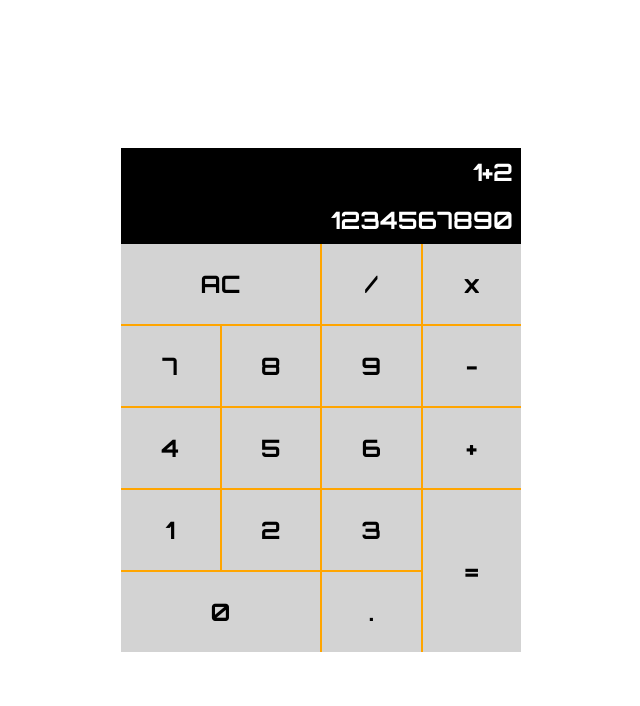
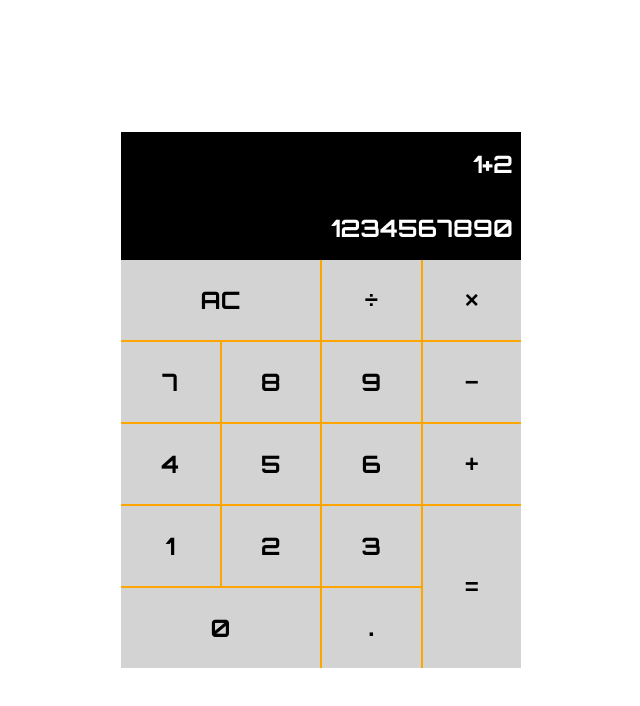
Before and after one commit to spfave/fcc-certificate-projects, a React (Vite) app in the folder front-end/calculator/: page / in a window 1280 px wide. Shown: the top 706 px of the page, without its empty margins (319-959 px from the left). Built offline with nearby package versions, Linux system fonts and the light colour scheme.

Commit message:
Update font styling

```diff
--- a/front-end/calculator/src/components/calculator.css
+++ b/front-end/calculator/src/components/calculator.css
@@ -10,7 +10,7 @@
 		display: flex;
 		justify-content: flex-end;
 		align-items: center;
-		height: 3rem;
+		height: 4rem;
 		background-color: black;
 		color: white;
 		padding-right: 0.5rem;
@@ -41,11 +41,14 @@
 		}
 
 		& button {
-			font-family: inherit;
 			font-size: 1.5rem;
 			font-weight: bold;
 			background-color: lightgrey;
 			border: none;
+
+			&.text {
+				font-family: inherit;
+			}
 
 			&:active {
 				background-color: darkgray;
--- a/front-end/calculator/src/components/calculator.tsx
+++ b/front-end/calculator/src/components/calculator.tsx
@@ -21,24 +21,46 @@ export default function Calculator() {
 				{output}
 			</div>
 			<div className="buttons">
-				<button id="clear">AC</button>
-				<button id="divide">/</button>
-				<button id="multiply">x</button>
-				<button id="seven">7</button>
-				<button id="eight">8</button>
-				<button id="nine">9</button>
-				<button id="subtract">-</button>
-				<button id="four">4</button>
-				<button id="five">5</button>
-				<button id="six">6</button>
+				<button className="text" id="clear">
+					AC
+				</button>
+				<button id="divide">&divide;</button>
+				<button id="multiply">&times;</button>
+				<button className="text" id="seven">
+					7
+				</button>
+				<button className="text" id="eight">
+					8
+				</button>
+				<button className="text" id="nine">
+					9
+				</button>
+				<button id="subtract">&minus;</button>
+				<button className="text" id="four">
+					4
+				</button>
+				<button className="text" id="five">
+					5
+				</button>
+				<button className="text" id="six">
+					6
+				</button>
 				<button id="add">+</button>
-				<button id="one">1</button>
-				<button id="two">2</button>
-				<button id="three">3</button>
+				<button className="text" id="one">
+					1
+				</button>
+				<button className="text" id="two">
+					2
+				</button>
+				<button className="text" id="three">
+					3
+				</button>
 				<button id="equals" onClick={evaluate}>
 					=
 				</button>
-				<button id="zero">0</button>
+				<button className="text" id="zero">
+					0
+				</button>
 				<button id="decimal">.</button>
 			</div>
 		</div>
```
